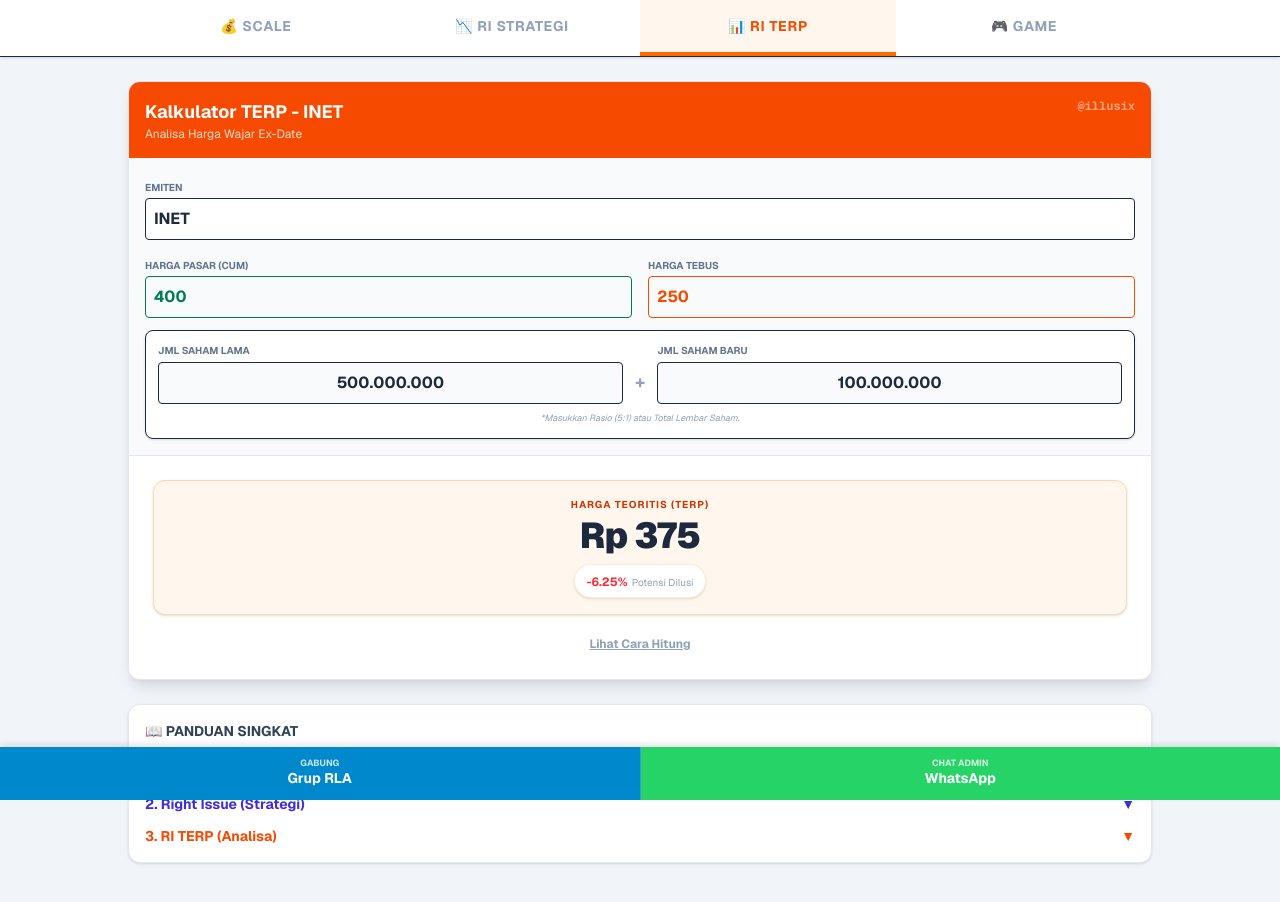
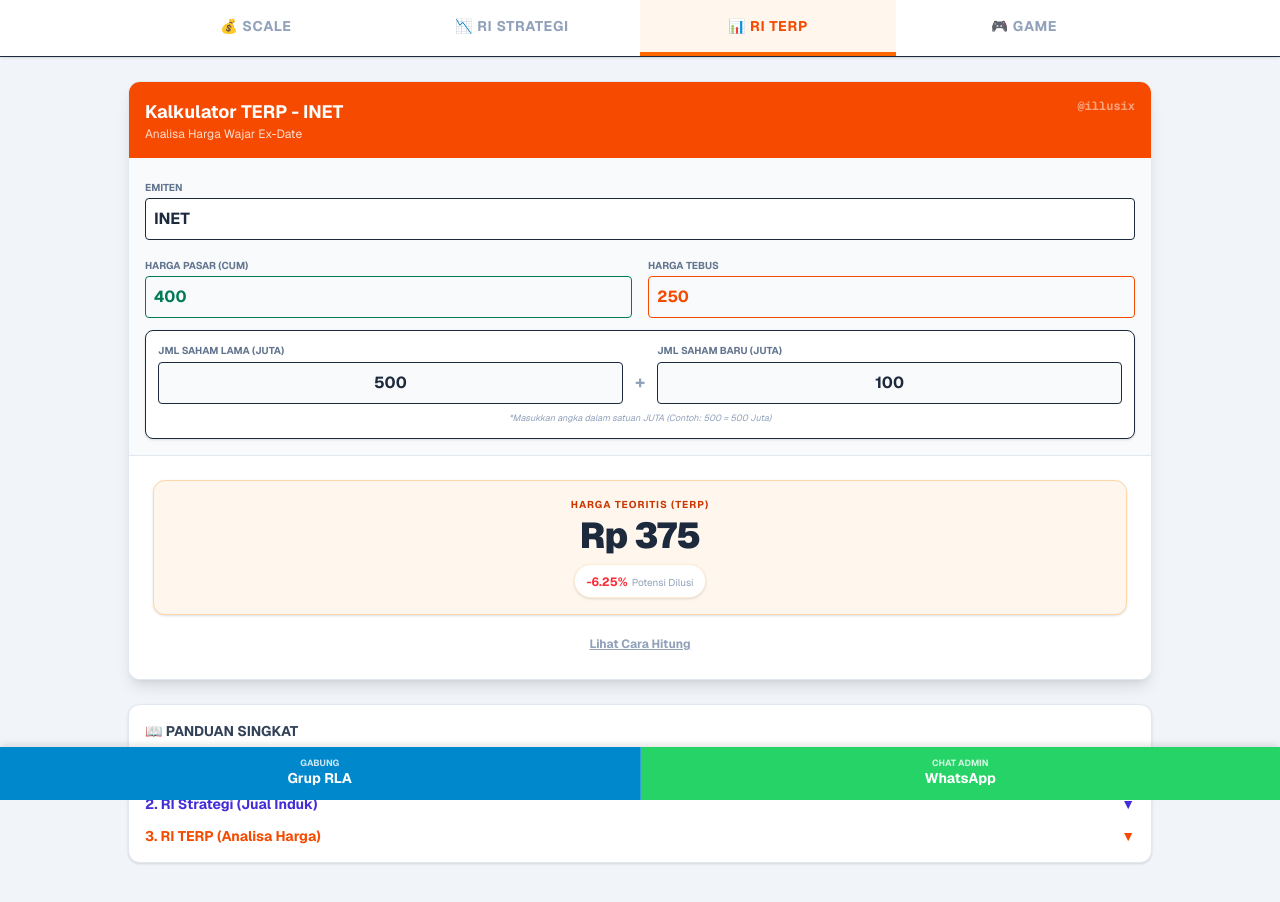
Before and after one commit to illusixTri/kalkulator-saham., a Next.js app: page / in a window 1280 px wide. Both pictures are taken after a click on the button "📊 RI TERP". Shown: the top 902 px of the page. Built offline with nearby package versions, Linux system fonts and the light colour scheme.

Commit message:
Update Fitur Right Issue TERP satuan juta

```diff
--- a/app/page.tsx
+++ b/app/page.tsx
@@ -2,7 +2,6 @@
 import { useState, useEffect, useRef } from "react";
 
 // --- TIPE DATA ---
-// Menambahkan tab baru "RI_TERP"
 type Tab = "SCALE" | "RIGHT_ISSUE" | "RI_TERP" | "GAME";
 type Mode = "SCALE_IN" | "SCALE_OUT";
 type Method = "NORMAL" | "MARTINGALE" | "FIBONACCI";
@@ -19,8 +18,8 @@
     <div className="bg-white p-4 rounded-xl shadow-sm border border-slate-200 text-sm space-y-3 mb-24">
       <h3 className="font-bold text-slate-700 uppercase border-b pb-2">📖 Panduan Singkat</h3>
       <details className="group"><summary className="font-bold text-emerald-700 cursor-pointer list-none flex justify-between"><span>1. Scale In/Out</span><span className="group-open:rotate-180 transition-transform">▼</span></summary><p className="text-slate-600 mt-2 text-xs leading-relaxed">Strategi cicil beli (piramida) dan cicil jual.</p></details>
-      <details className="group"><summary className="font-bold text-indigo-700 cursor-pointer list-none flex justify-between"><span>2. Right Issue (Strategi)</span><span className="group-open:rotate-180 transition-transform">▼</span></summary><p className="text-slate-600 mt-2 text-xs leading-relaxed">Hitung berapa lot induk yang harus dijual untuk menebus right (Tail Swallowing).</p></details>
-      <details className="group"><summary className="font-bold text-orange-600 cursor-pointer list-none flex justify-between"><span>3. RI TERP (Analisa)</span><span className="group-open:rotate-180 transition-transform">▼</span></summary><p className="text-slate-600 mt-2 text-xs leading-relaxed">Hitung Harga Wajar Teoritis (Ex-Date) setelah aksi korporasi.</p></details>
+      <details className="group"><summary className="font-bold text-indigo-700 cursor-pointer list-none flex justify-between"><span>2. RI Strategi (Jual Induk)</span><span className="group-open:rotate-180 transition-transform">▼</span></summary><p className="text-slate-600 mt-2 text-xs leading-relaxed">Hitung berapa lot induk yang harus dijual untuk menebus right (Tail Swallowing).</p></details>
+      <details className="group"><summary className="font-bold text-orange-600 cursor-pointer list-none flex justify-between"><span>3. RI TERP (Analisa Harga)</span><span className="group-open:rotate-180 transition-transform">▼</span></summary><p className="text-slate-600 mt-2 text-xs leading-relaxed">Hitung Harga Wajar Teoritis (Ex-Date) menggunakan satuan Juta Lembar.</p></details>
     </div>
   );
 
@@ -31,7 +30,6 @@
         <div className="max-w-5xl mx-auto flex overflow-x-auto no-scrollbar">
           <button onClick={() => setActiveTab("SCALE")} className={`flex-1 py-4 px-2 text-xs md:text-sm font-bold uppercase tracking-wider border-b-4 transition-colors shrink-0 ${activeTab === "SCALE" ? "border-emerald-600 text-emerald-700 bg-emerald-50" : "border-transparent text-slate-400"}`}>💰 Scale</button>
           <button onClick={() => setActiveTab("RIGHT_ISSUE")} className={`flex-1 py-4 px-2 text-xs md:text-sm font-bold uppercase tracking-wider border-b-4 transition-colors shrink-0 ${activeTab === "RIGHT_ISSUE" ? "border-indigo-600 text-indigo-700 bg-indigo-50" : "border-transparent text-slate-400"}`}>📉 RI Strategi</button>
-          {/* TAB BARU: RI TERP */}
           <button onClick={() => setActiveTab("RI_TERP")} className={`flex-1 py-4 px-2 text-xs md:text-sm font-bold uppercase tracking-wider border-b-4 transition-colors shrink-0 ${activeTab === "RI_TERP" ? "border-orange-500 text-orange-600 bg-orange-50" : "border-transparent text-slate-400"}`}>📊 RI TERP</button>
           <button onClick={() => setActiveTab("GAME")} className={`flex-1 py-4 px-2 text-xs md:text-sm font-bold uppercase tracking-wider border-b-4 transition-colors shrink-0 ${activeTab === "GAME" ? "border-blue-500 text-blue-600 bg-blue-50" : "border-transparent text-slate-400"}`}>🎮 Game</button>
         </div>
@@ -144,7 +142,7 @@
 }
 
 // ==========================================
-// 2. KOMPONEN RIGHT ISSUE STRATEGI (FITUR LAMA - UNCHANGED)
+// 2. KOMPONEN RIGHT ISSUE STRATEGI (FITUR LAMA - TAIL SWALLOWING)
 // ==========================================
 function RightIssueStrategy() {
   const [emiten, setEmiten] = useState("INET");
@@ -234,14 +232,14 @@
 }
 
 // ==========================================
-// 3. KOMPONEN RI TERP (TAB BARU - ANALISA HARGA TEORITIS)
+// 3. KOMPONEN RI TERP (TAB BARU - DENGAN INPUT SATUAN JUTA)
 // ==========================================
 function RiTerpCalculator() {
   const [emiten, setEmiten] = useState("INET");
   const [hargaPasar, setHargaPasar] = useState(400); // Cum Date Price
   const [hargaTebus, setHargaTebus] = useState(250); // Exercise Price
-  const [ratioOld, setRatioOld] = useState(500000000); // Default besar biar sesuai teori
-  const [ratioNew, setRatioNew] = useState(100000000);
+  const [ratioOld, setRatioOld] = useState(500); // Default 500 (Juta)
+  const [ratioNew, setRatioNew] = useState(100); // Default 100 (Juta)
   const [result, setResult] = useState<any>(null);
   const [showFormula, setShowFormula] = useState(false);
 
@@ -283,16 +281,16 @@
           <div className="bg-white p-3 border rounded-lg shadow-sm">
             <div className="flex items-center gap-3">
                 <div className="flex-1">
-                    <label className="text-[10px] font-bold text-slate-500 uppercase mb-1 block">Jml Saham Lama</label>
-                    <input type="text" value={formatNum(ratioOld)} onChange={handleInput(setRatioOld)} className="w-full p-2 border rounded text-center font-bold bg-slate-50" placeholder="500.000.000" />
+                    <label className="text-[10px] font-bold text-slate-500 uppercase mb-1 block">Jml Saham Lama (Juta)</label>
+                    <input type="text" value={formatNum(ratioOld)} onChange={handleInput(setRatioOld)} className="w-full p-2 border rounded text-center font-bold bg-slate-50" placeholder="500" />
                 </div>
                 <span className="font-bold text-slate-400 text-lg mt-4">+</span>
                 <div className="flex-1">
-                    <label className="text-[10px] font-bold text-slate-500 uppercase mb-1 block">Jml Saham Baru</label>
-                    <input type="text" value={formatNum(ratioNew)} onChange={handleInput(setRatioNew)} className="w-full p-2 border rounded text-center font-bold bg-slate-50" placeholder="100.000.000" />
+                    <label className="text-[10px] font-bold text-slate-500 uppercase mb-1 block">Jml Saham Baru (Juta)</label>
+                    <input type="text" value={formatNum(ratioNew)} onChange={handleInput(setRatioNew)} className="w-full p-2 border rounded text-center font-bold bg-slate-50" placeholder="100" />
                 </div>
             </div>
-            <p className="text-[9px] text-slate-400 mt-2 italic text-center">*Masukkan Rasio (5:1) atau Total Lembar Saham.</p>
+            <p className="text-[9px] text-slate-400 mt-2 italic text-center">*Masukkan angka dalam satuan JUTA (Contoh: 500 = 500 Juta)</p>
           </div>
       </div>
 
@@ -315,10 +313,10 @@
 
               {showFormula && (
                 <div className="p-3 bg-slate-50 rounded border border-slate-200 text-[10px] font-mono text-slate-600 space-y-2 animate-fade-in">
-                    <div className="flex justify-between"><span>Valuasi Lama:</span> <span className="font-bold">{formatCompact(ratioOld)} x {hargaPasar} = {formatCompact(result.totalValOld)}</span></div>
-                    <div className="flex justify-between border-b border-dashed border-slate-300 pb-1"><span>Valuasi Baru:</span> <span className="font-bold">{formatCompact(ratioNew)} x {hargaTebus} = {formatCompact(result.totalValNew)}</span></div>
-                    <div className="flex justify-between pt-1 text-slate-800"><span>Total Nilai:</span> <span className="font-bold">{formatCompact(result.totalValOld + result.totalValNew)}</span></div>
-                    <div className="flex justify-between text-slate-800"><span>Total Saham:</span> <span className="font-bold">{formatCompact(result.totalShares)} Lbr</span></div>
+                    <div className="flex justify-between"><span>Valuasi Lama:</span> <span className="font-bold">{formatNum(ratioOld)} (Jt) x {hargaPasar} = {formatCompact(result.totalValOld)}</span></div>
+                    <div className="flex justify-between border-b border-dashed border-slate-300 pb-1"><span>Valuasi Baru:</span> <span className="font-bold">{formatNum(ratioNew)} (Jt) x {hargaTebus} = {formatCompact(result.totalValNew)}</span></div>
+                    <div className="flex justify-between pt-1 text-slate-800"><span>Total Nilai:</span> <span className="font-bold">{formatCompact(result.totalValOld + result.totalValNew)} (Jt)</span></div>
+                    <div className="flex justify-between text-slate-800"><span>Total Saham:</span> <span className="font-bold">{formatNum(result.totalShares)} (Jt) Lbr</span></div>
                     <div className="text-right text-orange-600 font-bold pt-2 border-t border-slate-300 mt-1">Hasil = {formatIDR(result.terp)}</div>
                 </div>
               )}
```
